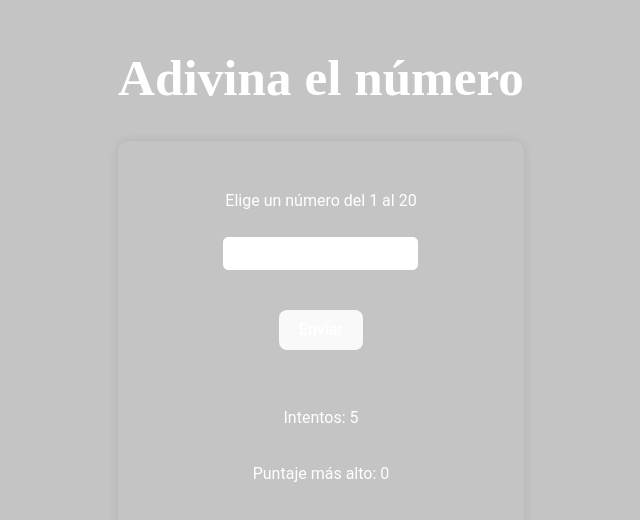
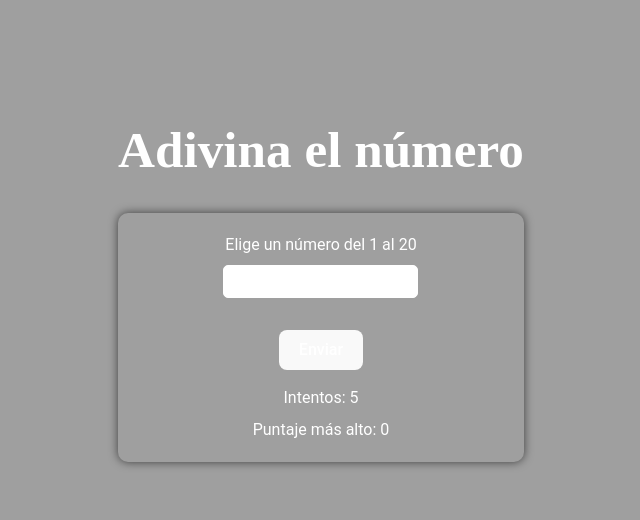
Before and after one commit to Ezzeorazi/adivinar-numero, a React (Vite) app: page / in a window 1280 px wide. Shown: the part 108-628 px from the top of the page, without its empty margins (319-959 px from the left). Built offline with nearby package versions, Linux system fonts and the light colour scheme.

Commit message:
Mejoras en la experiencia de usuario

```diff
--- a/index.html
+++ b/index.html
@@ -2,7 +2,7 @@
 <html lang="en">
   <head>
     <meta charset="UTF-8" />
-    <link rel="icon" type="image/svg+xml" href="/vite.svg" />
+    <link rel="icon" type="image/svg+xml" href="favicon.png" />
     <meta name="viewport" content="width=device-width, initial-scale=1.0" />
     <title>Adivinar el número</title>
   </head>
--- a/src/App.css
+++ b/src/App.css
@@ -2,7 +2,7 @@ body {
   font-family: 'roboto', sans-serif;
   margin: 0;
   padding: 0;
-  background-color: #93929289;
+  background-color: #747474b0;
   color: white;
   display: flex;
   align-items: center;
@@ -22,32 +22,47 @@ h1 {
   flex-direction: column;
   align-items: center;
   justify-content: center;
-  padding: 2rem;
+  padding: 1rem;
   border-radius: 10px;
-  box-shadow: 0 0 10px rgba(0, 0, 0, 0.1);
+  box-shadow: 0 0 10px rgba(0, 0, 0, 0.611);
 }
+
+input[type=number]::-webkit-inner-spin-button,
+input[type=number]::-webkit-outer-spin-button {
+  -webkit-appearance: none;
+  margin: 0;
+}
+
+input[type=number] { -moz-appearance:textfield; }
+
+
 input {
   padding: 0.5rem;
-  margin: 0.5rem;
+  margin: 4px;
   border: 1px solid white;
   border-radius: 5px;
-  /* quitar apparence */
-  -webkit-appearance: none;
-  -moz-appearance: none;
-  appearance: none;
-  /* quitar outline */
 }
 
 button {
   padding: 0.5rem;
-  margin: 0.5rem;
-  border: 1px solid darkolivegreen;
+  margin: 4px;
+  border: 2px solid white;
   border-radius: 5px;
-  background-color: darkolivegreen;
+  background-color: black;
   color: white;
   align-items: center;
+}
+
+button:hover {
+  background-color: #2f2525b0;
+  border: 1px solid white;
+  transition: 1s;
 }
 
 img {
   width: 200px;
 }
+
+p {
+  margin: 4px;
+}
```
Also changed, not shown: public/favicon.png (added).
